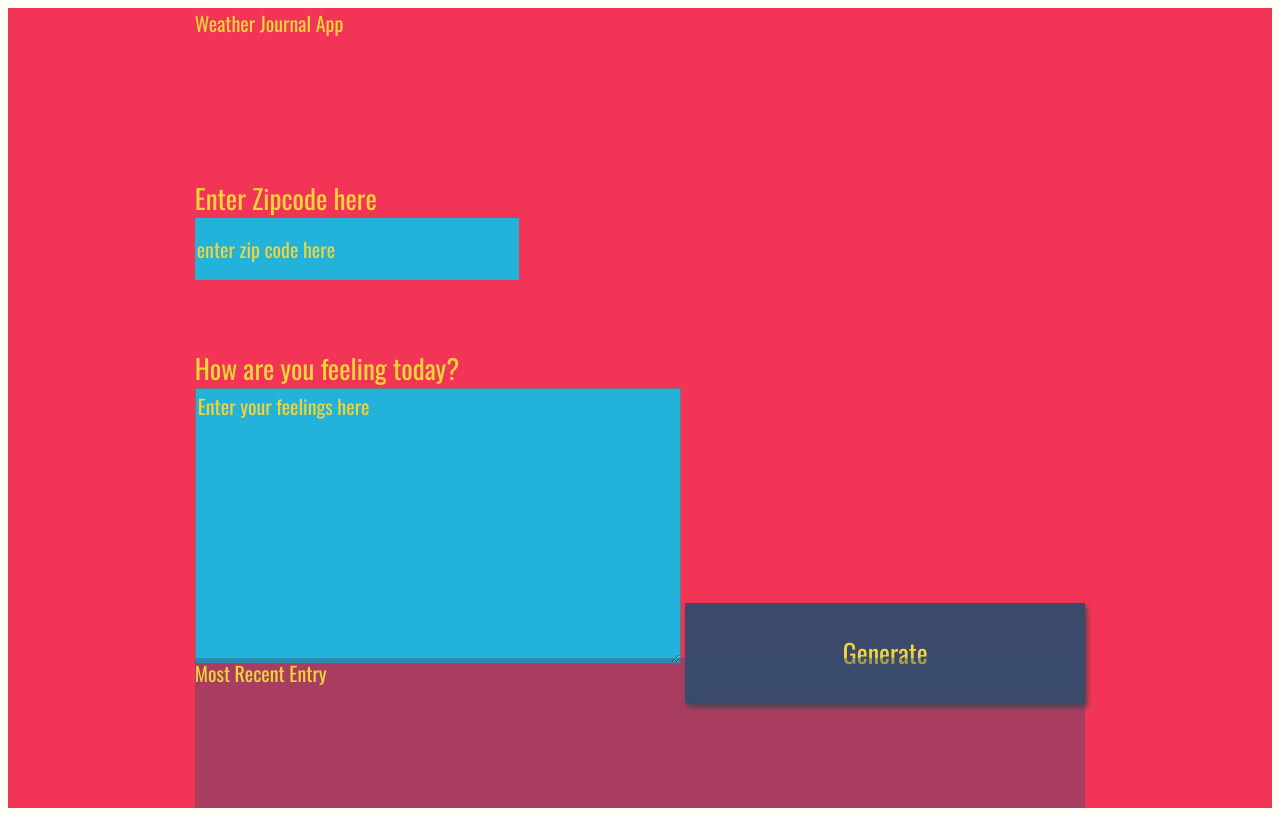
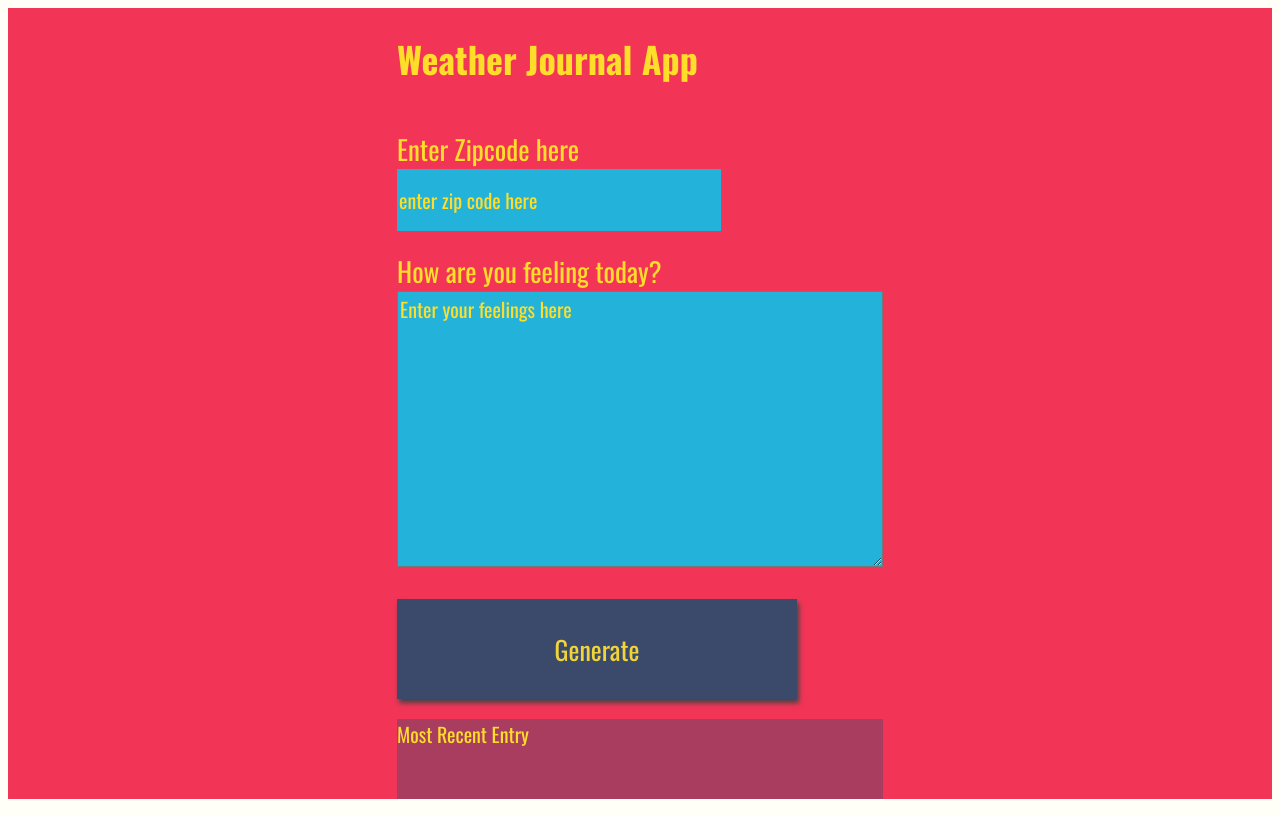
Before and after one commit to MhamedEl-shahawy/Udacity-Project-Weather-Journal-App, a plain HTML site: page www/index.html in a window 1280 px wide. Drawn offline with nearby package versions, Linux system fonts and the light colour scheme; a web font is replaced by a local one.

Commit message:
Improved App Styling

```diff
--- a/www/css/main.css
+++ b/www/css/main.css
@@ -1,59 +1,63 @@
-body{
+body {
 	background: #fffff8;
 	font-family: -apple-system, BlinkMacSystemFont, sans-serif;
 }
 
-#app{
+#app {
 	display: grid;
-	grid-auto-rows: minmax(150px, auto);
-	/* grid-template-columns:  */
-	height:100vh;
+	grid-auto-rows: minmax(80px, auto);
+	/* grid-template-columns: ;*/
 	background: #f23557;
-	color: #f0d43a;
+	color: #ffde2a;
 	justify-content: center;
 	grid-gap: 1em;
 	font-size: 20px;
 	font-family: 'Oswald', sans-serif;
 }
 
-.holder{
+.holder {
 
 }
 
-.entry{
+
+.entry {
 	background: rgba(59, 74, 107, .4);
 }
 
-#entryHolder{
+#generate {
+	margin-top: 1em;
+}
+
+#entryHolder {
 
 }
 
-#date{
+#date {
 
 }
 
-#temp{
+#temp {
 
 }
 
-#content{
+#content {
 
 }
 
 .headline {
 
 }
-.title{
+.title {
 
 }
 
 /*  Basic Styling To Override Default For Basic HTML Elements */
-label{
+label {
 	display: block;
 	font-size: 27px;
 }
 
-input{
+input {
 	display: block;
 	height: 60px;
 	width: 320px;
@@ -64,22 +68,27 @@ input{
 	border: none;
 }
 
-button{
+button {
 	width: 400px;
 	height: 100px;
-	background: #3b4a6b;
+	background-color: #3b4a6b;
 	color: #f0d43a;
 	font-size: 26px;
 	font-family: 'Oswald', sans-serif;
 	border: none;
+	cursor: pointer;
 	box-shadow: 2px 4px 5px #444;
 }
 
-h1{
+button:hover {
+	background-color: #415277;
+}
+
+h1 {
 	font-size: 36px;
 }
 
-textarea{
+textarea {
 	background: #22b2da;
 	color: #f0d43a;
 	font-size: 20px;
@@ -96,16 +105,16 @@ button:focus {
 
 /* Style for Placeholder Text*/
 ::placeholder { /* Firefox, Chrome, Opera */
-	color: #f0d43a;
+	color: #ffde2a;
 	font-family: 'Oswald', sans-serif;
 }
 
 :-ms-input-placeholder { /* Internet Explorer 10-11 */
-	color: #f0d43a;
+	color: #ffde2a;
 	font-family: 'Oswald', sans-serif;
 }
 
 ::-ms-input-placeholder { /* Microsoft Edge */
-	color: #f0d43a;
+	color: #ffde2a;
 	font-family: 'Oswald', sans-serif;
 }
--- a/www/index.html
+++ b/www/index.html
@@ -9,7 +9,7 @@
 	<body>
 		<div id="app">
 			<div class="holder headline">
-				Weather Journal App
+				<h1>Weather Journal App</h1>
 			</div>
 			<div class="holder zip">
 				<label for="zip">Enter Zipcode here</label>
@@ -18,6 +18,7 @@
 			<div class="holder feel">
 				<label for="feelings">How are you feeling today?</label>
 				<textarea class="myInput" id="feelings" placeholder="Enter your feelings here" rows="9" cols="50"></textarea>
+				<br>
 				<button id="generate" type="submit">Generate</button>
 			</div>
 			<div class="holder entry">
```
